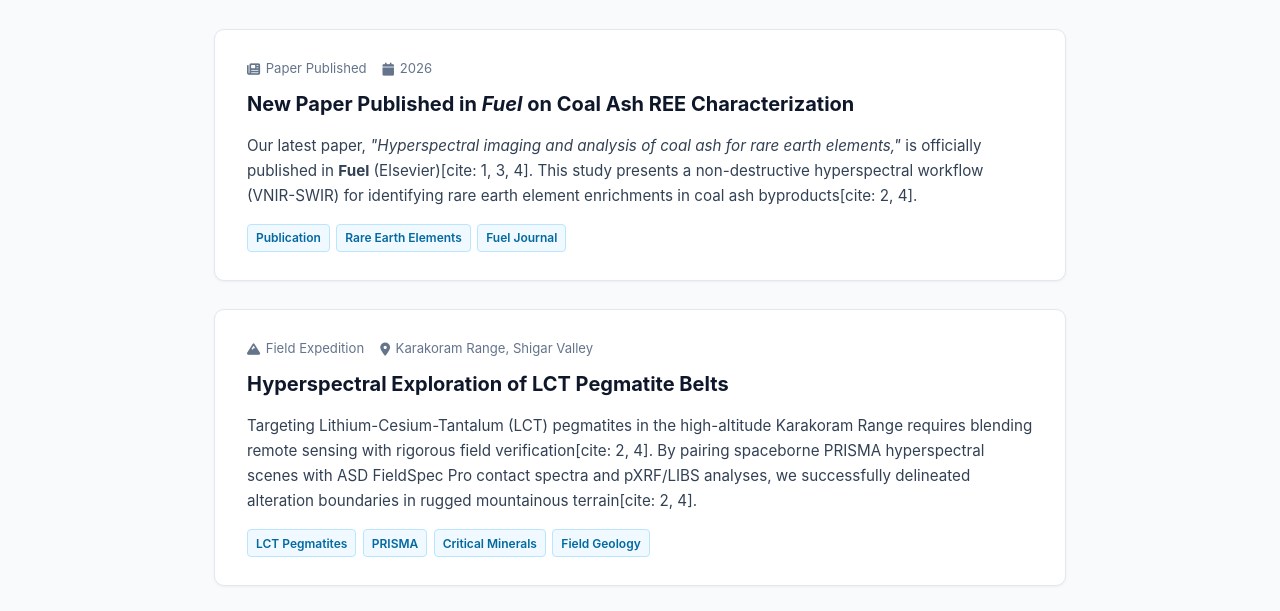
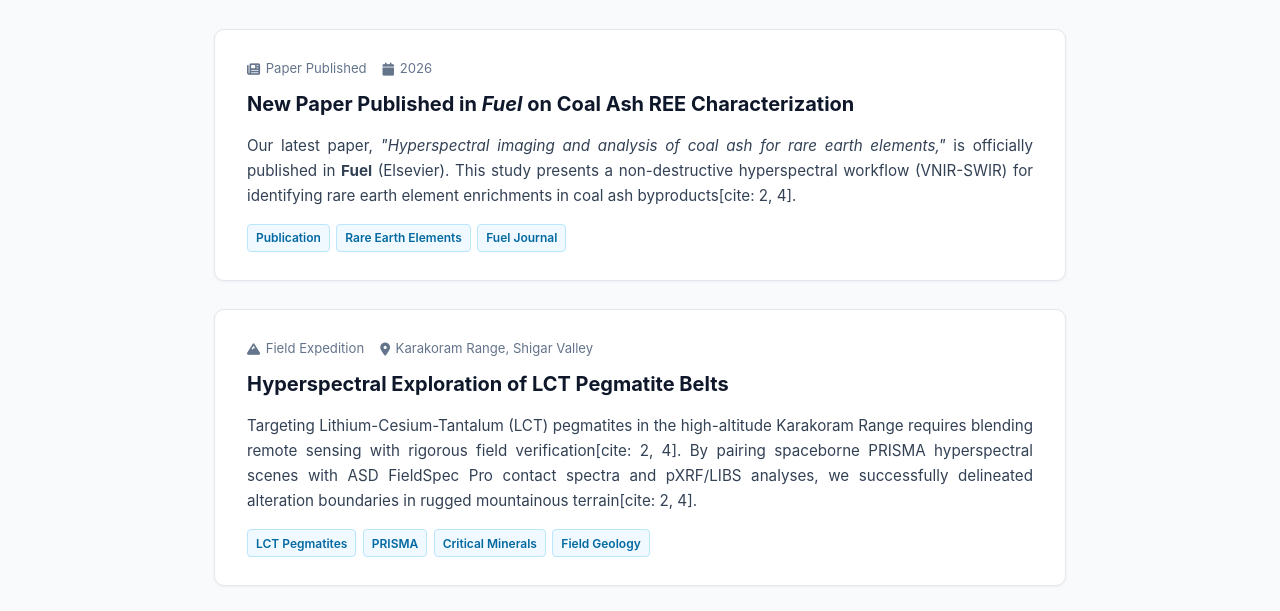
Before and after one commit to Ammarhussain918/Ammarhussain918.github.io, a plain HTML site: page insights.html in a window 1280 px wide. Shown: the part 185-796 px from the top of the page. Drawn offline with Linux system fonts and the light colour scheme.

Commit message:
Update insights.html

```diff
--- a/insights.html
+++ b/insights.html
@@ -36,10 +36,10 @@
     .page-subtitle { color: var(--text-muted); font-size: 0.95rem; }
 
     .article-card { background: var(--bg-card); border: 1px solid var(--border-color); border-radius: 10px; padding: 1.75rem 2rem; margin-bottom: 1.75rem; box-shadow: 0 1px 3px rgba(0,0,0,0.05); }
-    .article-meta { display: flex; gap: 1rem; font-size: 0.82rem; color: var(--text-muted); margin-bottom: 0.5rem; }
+    .article-meta { display: flex; gap: 1rem; font-size: 0.82rem; color: var(--text-muted); margin-bottom: 0.5rem; flex-wrap: wrap; }
     .article-meta span { display: inline-flex; align-items: center; gap: 0.35rem; }
     .article-title { font-size: 1.25rem; color: #0f172a; font-weight: 700; margin-bottom: 0.75rem; }
-    .article-body p { color: #334155; margin-bottom: 0.85rem; font-size: 0.95rem; }
+    .article-body p { color: #334155; margin-bottom: 0.85rem; font-size: 0.95rem; text-align: justify; }
     .tags { display: flex; gap: 0.4rem; flex-wrap: wrap; margin-top: 1rem; }
     .tag { background-color: var(--tag-bg); color: var(--tag-text); border: 1px solid var(--tag-border); font-size: 0.75rem; font-weight: 600; padding: 0.2rem 0.5rem; border-radius: 4px; }
 
@@ -67,7 +67,7 @@
       <p class="page-subtitle">Updates on publications, conference talks, and field exploration campaigns.</p>
     </div>
 
-    <!-- Article 1: New Paper Published -->
+    <!-- Article 1 -->
     <article class="article-card">
       <div class="article-meta">
         <span><i class="fa-solid fa-newspaper"></i> Paper Published</span>
@@ -76,7 +76,7 @@
       <h2 class="article-title">New Paper Published in <em>Fuel</em> on Coal Ash REE Characterization</h2>
       <div class="article-body">
         <p>
-          Our latest paper, <em>"Hyperspectral imaging and analysis of coal ash for rare earth elements,"</em> is officially published in <strong>Fuel</strong> (Elsevier)[cite: 1, 3, 4]. This study presents a non-destructive hyperspectral workflow (VNIR-SWIR) for identifying rare earth element enrichments in coal ash byproducts[cite: 2, 4].
+          Our latest paper, <em>"Hyperspectral imaging and analysis of coal ash for rare earth elements,"</em> is officially published in <strong>Fuel</strong> (Elsevier). This study presents a non-destructive hyperspectral workflow (VNIR-SWIR) for identifying rare earth element enrichments in coal ash byproducts[cite: 2, 4].
         </p>
       </div>
       <div class="tags">
@@ -86,7 +86,7 @@
       </div>
     </article>
 
-    <!-- Article 2: Shigar Valley -->
+    <!-- Article 2 -->
     <article class="article-card">
       <div class="article-meta">
         <span><i class="fa-solid fa-mountain"></i> Field Expedition</span>
@@ -106,7 +106,7 @@
       </div>
     </article>
 
-    <!-- Article 3: North Waziristan Copper Exploration -->
+    <!-- Article 3 -->
     <article class="article-card">
       <div class="article-meta">
         <span><i class="fa-solid fa-drone"></i> Exploration Case Study</span>
```
